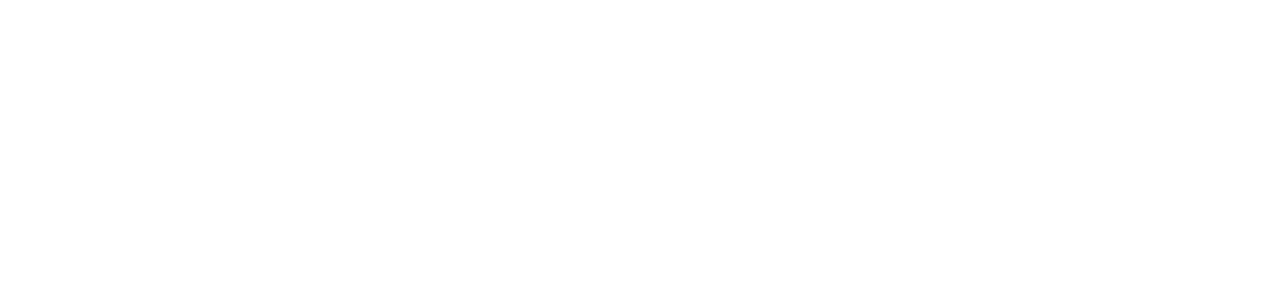
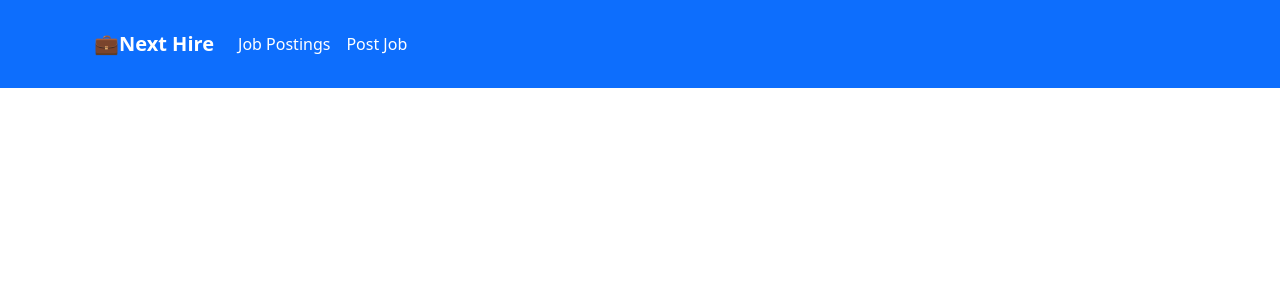
Before and after one commit to Karan-Bharti1/Next-Hire-Frontend, a React (Vite) app: page /jobpost in a window 1280 px wide. Shown: the top 300 px of the page. Built offline with nearby package versions, Linux system fonts and the light colour scheme.

Commit message:
feat: added a responsive navbar for the application

```diff
--- a/src/App.jsx
+++ b/src/App.jsx
@@ -1,12 +1,14 @@
-
-
+import "bootstrap/dist/js/bootstrap.bundle.min.js"
+import "bootstrap/dist/css/bootstrap.min.css"
 import './App.css'
+import Header from './components/Header'
 
 function App() {
 
 
   return (
     <>
+    <Header/>
 
     </>
   )
--- /dev/null
+++ b/src/components/Header.jsx
@@ -0,0 +1,23 @@
+import { Link } from "react-router-dom"
+
+const Header=()=>{
+    return(<>
+    <header className="bg-primary py-3"><div className="container">  <nav className="navbar navbar-expand-lg ">
+      <div className="container-fluid">
+        <Link className="navbar-brand text-white fw-bold" to="/" >💼Next Hire</Link>
+        <button className="navbar-toggler" type="button" data-bs-toggle="collapse" data-bs-target="#navbarNav" aria-controls="navbarNav" aria-expanded="false" aria-label="Toggle navigation">
+          <span className="navbar-toggler-icon"></span>
+        </button>
+        <div className="collapse navbar-collapse" id="navbarNav">
+          <ul className="navbar-nav">
+
+            <Link className="nav-link text-white" to="/jobpost">Job Postings</Link>
+            <Link className="nav-link text-white" to="/postjob">Post Job</Link>
+          </ul>
+        </div>
+      </div>
+    </nav>
+    </div></header>
+    </>)
+}
+export default Header
--- a/src/pages/JobPosting.jsx
+++ b/src/pages/JobPosting.jsx
@@ -1,5 +1,8 @@
+import Header from "../components/Header"
+
 const JobPosting=()=>{
     return(<>
+    <Header/>
     </>)
 }
 export default JobPosting
--- a/src/pages/PostJob.jsx
+++ b/src/pages/PostJob.jsx
@@ -1,5 +1,8 @@
+import Header from "../components/Header"
+
 const PostJob=()=>{
     return(<>
+    <Header/>
     </>)
 }
 export default PostJob
--- a/src/pages/ViewJobPost.jsx
+++ b/src/pages/ViewJobPost.jsx
@@ -1,5 +1,8 @@
+import Header from "../components/Header"
+
 const ViewJobPost=()=>{
     return(<>
+    <Header/>
     </>)
 }
 export default ViewJobPost
```
